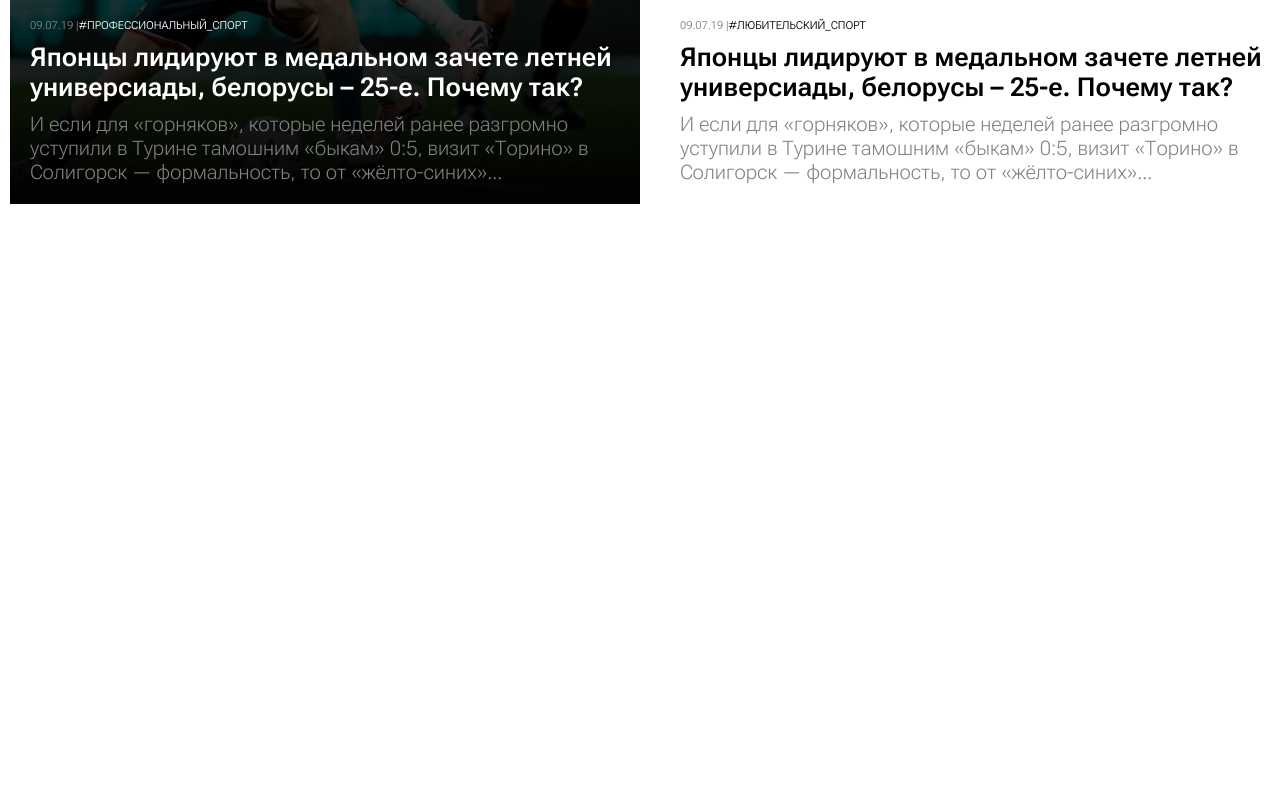
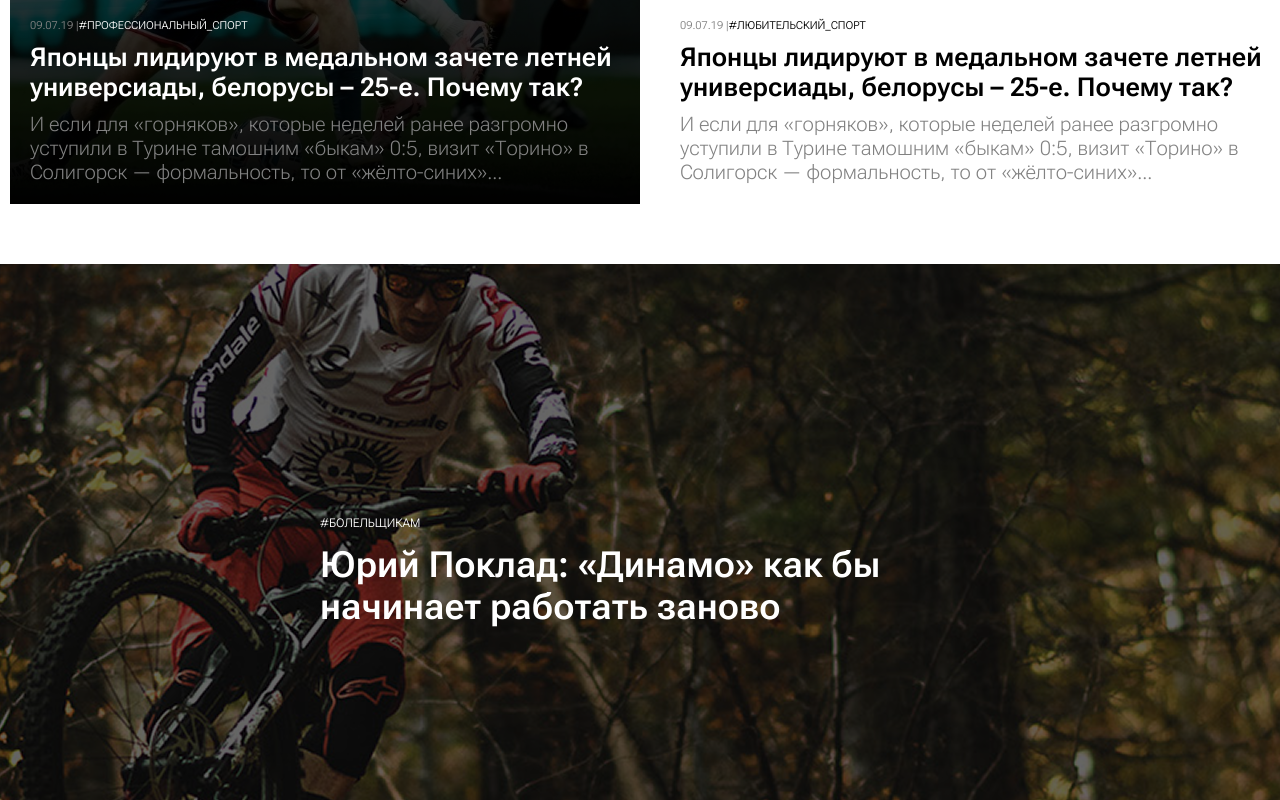
Before and after one commit to uuuuuwwwwwuuuuu/test_task, a React (Create React App) app: page / in a window 1280 px wide. Shown: the part 2981-3781 px from the top of the page. Before the commit the page ends 3185 px from the top, so only its background shows below. Built offline with nearby package versions, Linux system fonts and the light colour scheme.

Commit message:
feat: big new

```diff
--- a/src/components/app/App.tsx
+++ b/src/components/app/App.tsx
@@ -1,13 +1,14 @@
 import './App.scss';
 import Header from '../Header/Header';
 import News from '../news/News';
+import BigNew from '../bigNew/BigNew';
 
 const App = () => {
     return (
         <div className='app'>
             <Header />
             <News />
-
+            <BigNew />
         </div>
     );
 };
--- /dev/null
+++ b/src/components/bigNew/BigNew.scss
@@ -0,0 +1,65 @@
+@import '../../constants';
+
+.big_new {
+    width: 100%;
+    height: 536px;
+    background-size: cover;
+    background-position: center;
+    margin-top: 60px;
+    position: relative;
+    display: flex;
+    justify-content: center;
+    align-items: center;
+}
+
+.big_new_darker {
+    position: absolute;
+    top: 0;
+    left: 0;
+    width: 100%;
+    height: 100%;
+    opacity: 0.6;
+    background-color: #000000;
+    z-index: 0;
+
+}
+
+.big_new_text {
+    max-width: 640px;
+    display: flex;
+    flex-direction: column;
+    position: relative;
+    z-index: 1;
+    top: 40px;
+    margin: 0 37px;
+
+    span {
+        &:first-child {
+            text-transform: uppercase;
+            font-size: 1.2rem;
+            font-weight: 300;
+            margin-bottom: 14px;
+        }
+
+        &:last-child {
+            font-size: 3.6rem;
+            font-weight: 600;
+
+        }
+    }
+}
+
+@media screen and (max-width: 768px) {
+    .big_new {
+        height: 276px;
+    }
+}
+
+@media screen and (max-width: 400px) {
+    .big_new_text {
+
+        span:last-child {
+            font-size: 2rem;
+        }
+    }
+}
--- /dev/null
+++ b/src/components/bigNew/BigNew.tsx
@@ -0,0 +1,16 @@
+import { FC } from 'react';
+import './BigNew.scss';
+
+const BigNew: FC = () => {
+    return (
+        <div className='big_new' style={{backgroundImage: `url(${process.env.PUBLIC_URL}/img/big-new.png)`}} >
+            <div className='big_new_text'>
+                <span>#болельщикам</span>
+                <span>Юрий Поклад: «Динамо» как бы начинает работать заново</span>
+            </div>
+            <div className='big_new_darker'></div>
+        </div>
+    )
+}
+
+export default BigNew
```
Also changed, not shown: public/Img/big-new.png (added).
